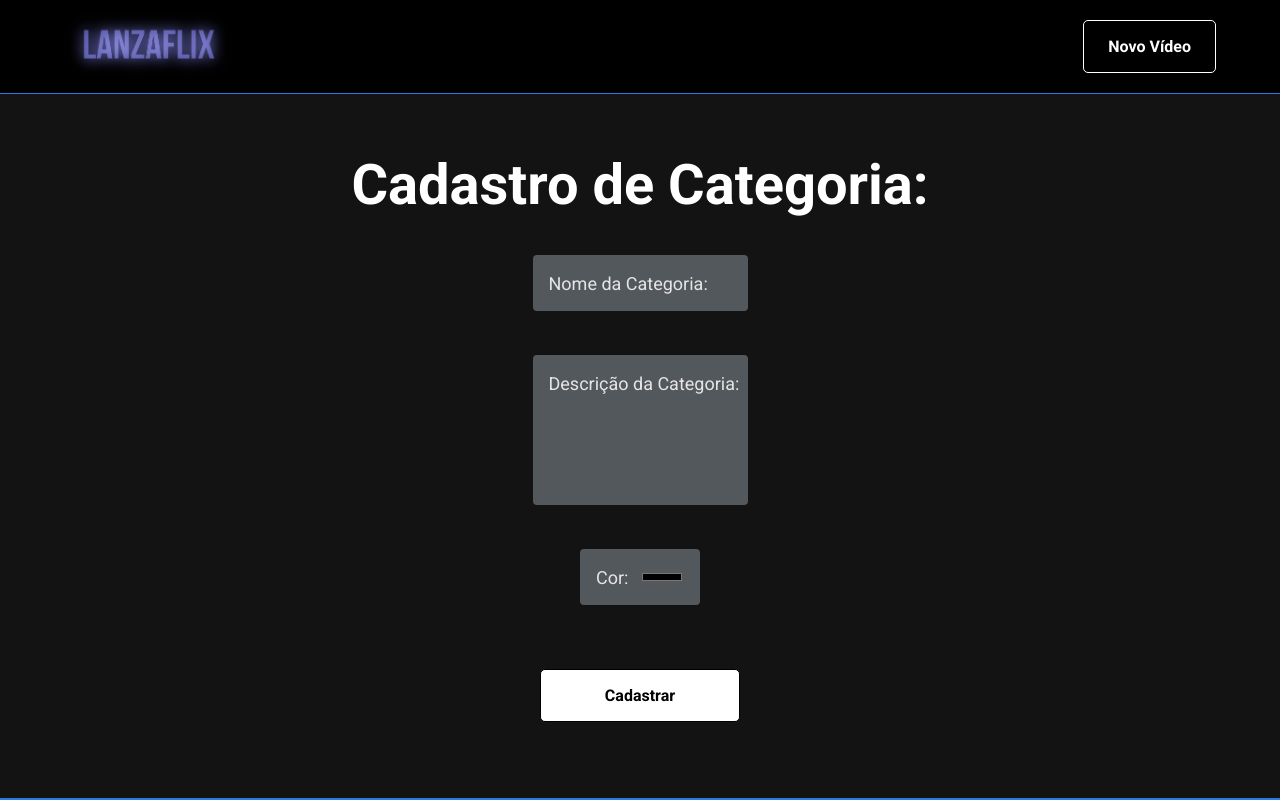
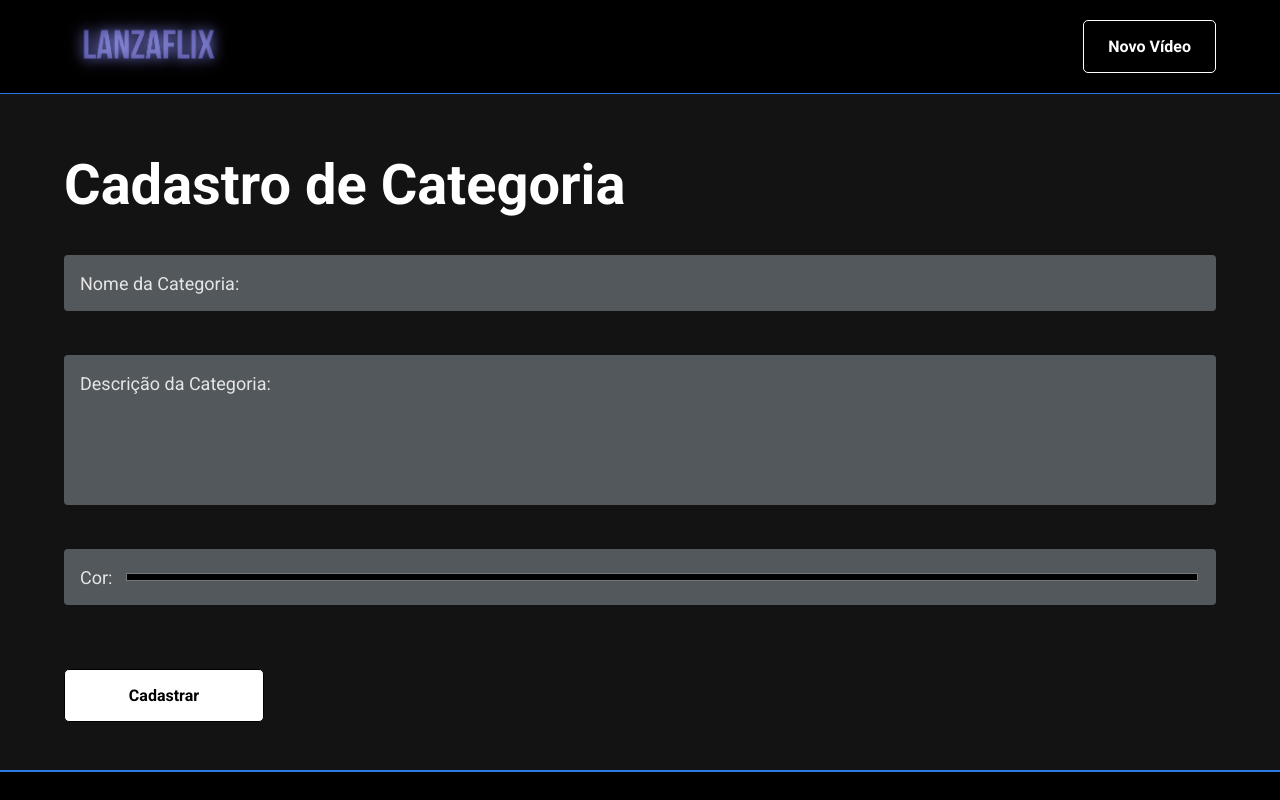
Before and after one commit to lanzath/lanzaflix, a React (Create React App) app: page /register/category in a window 1280 px wide. Shown: the top 800 px of the page. Built offline with nearby package versions, Linux system fonts and the light colour scheme; grey boxes are pictures that could not be loaded.

Commit message:
:sparkles: New category form done

```diff
--- a/src/components/FormField/index.js
+++ b/src/components/FormField/index.js
@@ -10,7 +10,6 @@ const FormContainer = styled.div`
     }
     input[type="color"] {
         display: block;
-        width: 120px;
         padding-left: 60px;
     }
 `;
--- a/src/pages/register/category/index.js
+++ b/src/pages/register/category/index.js
@@ -34,7 +34,7 @@ function CategoryRegister() {
         <>
             <Layout>
                 <Content>
-                    <h1> Cadastro de Categoria: { values.name } </h1>
+                    <h1> Cadastro de Categoria { values.name } </h1>
 
                     <Form onSubmit={function handleSubmit(event) {
                             event.preventDefault();
@@ -73,7 +73,7 @@ function CategoryRegister() {
                         <ul>
                             { categories.map((category, index) => {
                                 return (
-                                    <li key={index}>
+                                    <li key={`${category.name}${index}`}>
                                         { category.name }
                                     </li>
                                 )
--- a/src/pages/register/category/styles.js
+++ b/src/pages/register/category/styles.js
@@ -1,9 +1,7 @@
 import styled from 'styled-components';
 
 export const Content = styled.div`
-    display: flex;
-    align-items: center;
-    flex-direction: column;
+
     background: var(--secondary);
     color: var(--white);
     font-size: 28px;
@@ -21,9 +19,7 @@ export const Content = styled.div`
 `;
 
 export const Form = styled.form`
-    display: flex;
-    flex-flow: wrap column;
-    align-items: center;
+    display: block;
 `;
 
 export const Button = styled.a`
```
